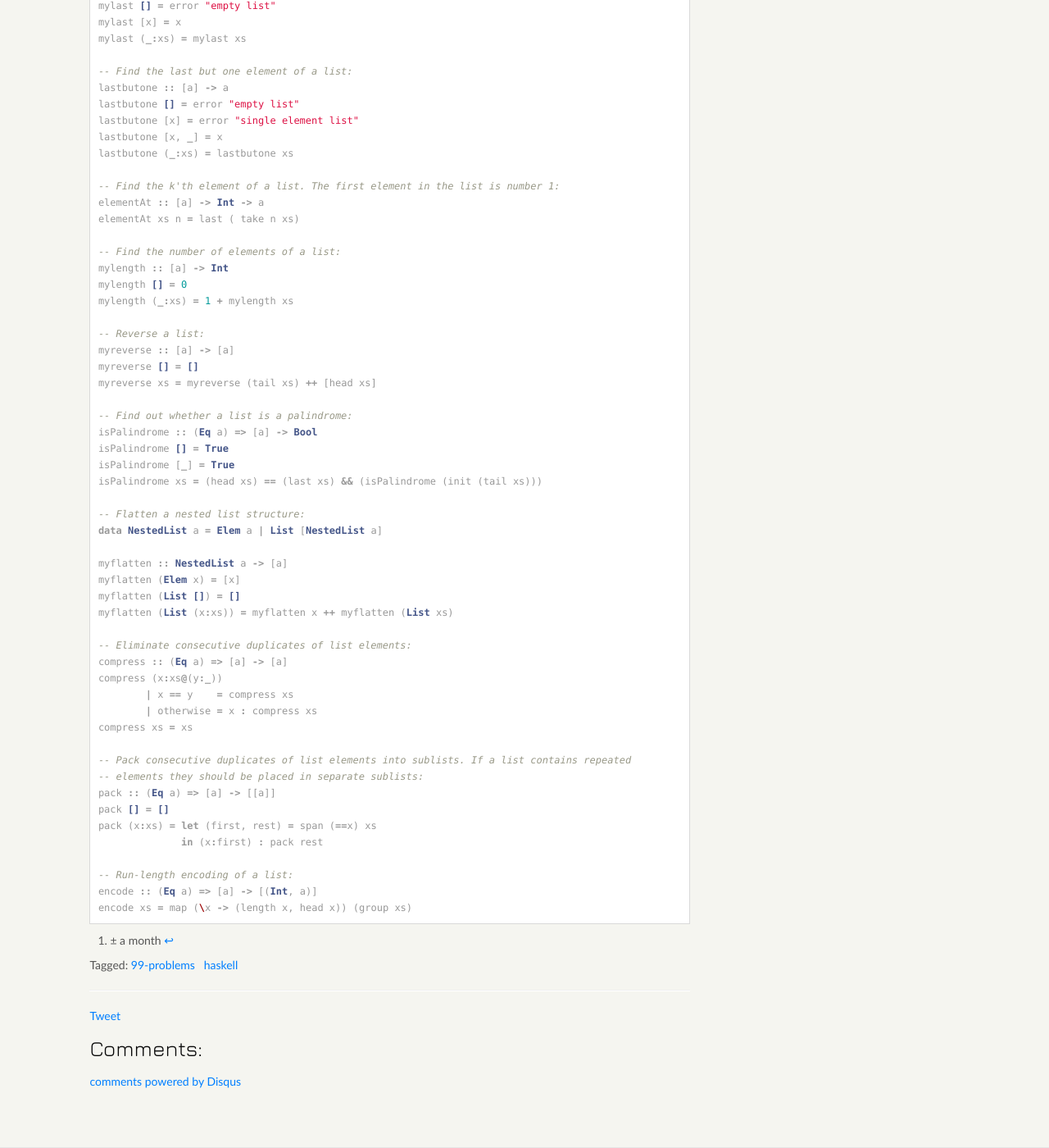
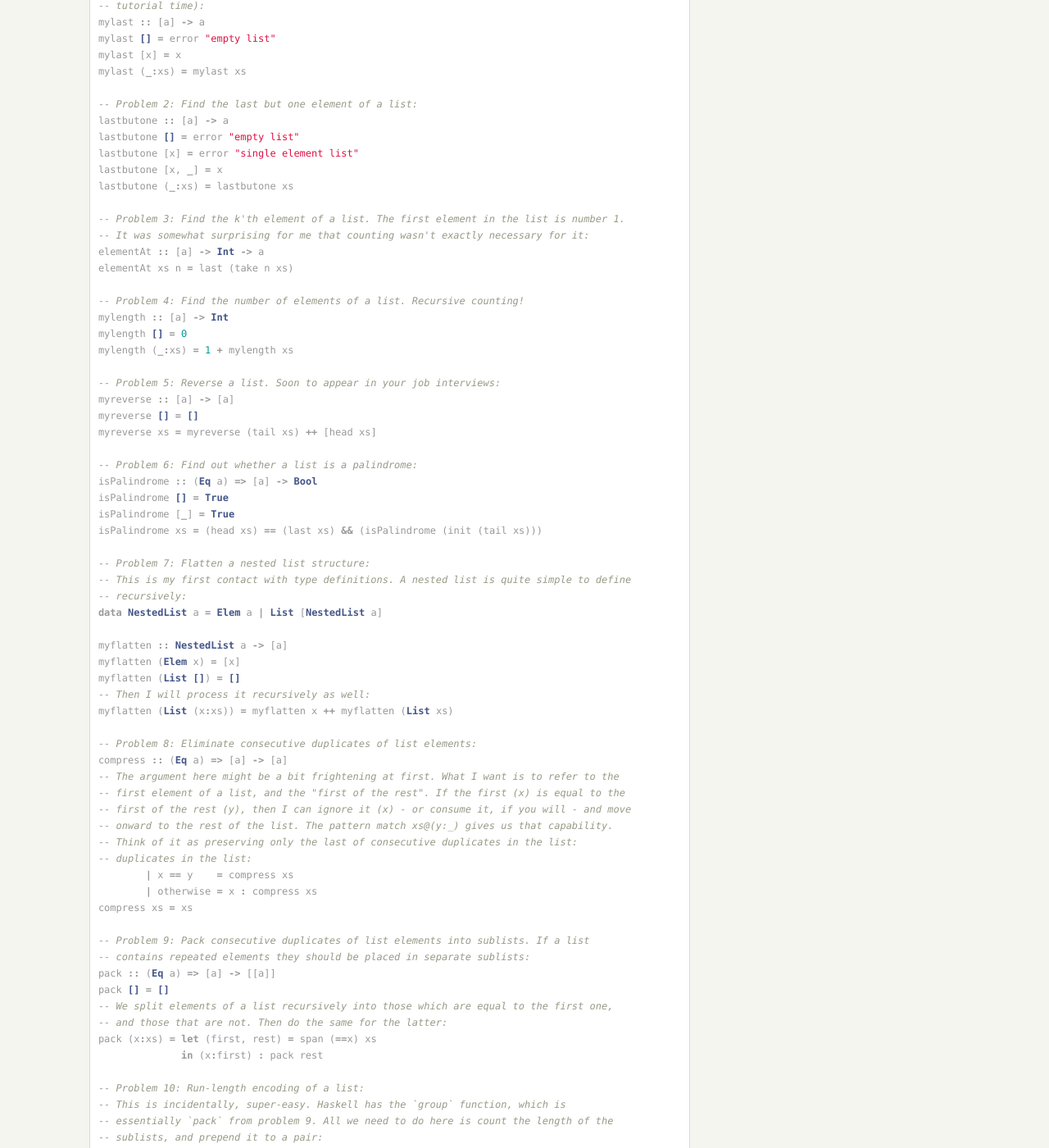
Before and after one commit to mfukar/mfukar.github.com, a Jekyll site: the page built from _posts/2015-07-24-haskell.md, in a window 1280 px wide and 1400 px high, scrolled down 336 px. Shown: the whole window at 82% size. Built offline with Jekyll 4.4.1, drawn with Linux system fonts in a browser that asks for light colours; some web fonts are replaced; Markdown is read by kramdown in place of the engine named in the settings; comment, search, counter and statistics services are not loaded; some of the changed text lies outside the part shown.

Commit message:
With comments

````diff
--- a/_posts/2015-07-24-haskell.md
+++ b/_posts/2015-07-24-haskell.md
@@ -18,62 +18,78 @@ a showstopper? Here we go with problems 1-10:
 
 ```haskell
 
--- Find the last element of a list:
+-- Problem 1: Find the last element of a list.
+-- First thought that came to mind was to recursively exhaust the list (from Erlang
+-- tutorial time):
 mylast :: [a] -> a
 mylast [] = error "empty list"
 mylast [x] = x
 mylast (_:xs) = mylast xs
 
--- Find the last but one element of a list:
+-- Problem 2: Find the last but one element of a list:
 lastbutone :: [a] -> a
 lastbutone [] = error "empty list"
 lastbutone [x] = error "single element list"
 lastbutone [x, _] = x
 lastbutone (_:xs) = lastbutone xs
 
--- Find the k'th element of a list. The first element in the list is number 1:
+-- Problem 3: Find the k'th element of a list. The first element in the list is number 1.
+-- It was somewhat surprising for me that counting wasn't exactly necessary for it:
 elementAt :: [a] -> Int -> a
-elementAt xs n = last ( take n xs)
+elementAt xs n = last (take n xs)
 
--- Find the number of elements of a list:
+-- Problem 4: Find the number of elements of a list. Recursive counting!
 mylength :: [a] -> Int
 mylength [] = 0
 mylength (_:xs) = 1 + mylength xs
 
--- Reverse a list:
+-- Problem 5: Reverse a list. Soon to appear in your job interviews:
 myreverse :: [a] -> [a]
 myreverse [] = []
 myreverse xs = myreverse (tail xs) ++ [head xs]
 
--- Find out whether a list is a palindrome:
+-- Problem 6: Find out whether a list is a palindrome:
 isPalindrome :: (Eq a) => [a] -> Bool
 isPalindrome [] = True
 isPalindrome [_] = True
 isPalindrome xs = (head xs) == (last xs) && (isPalindrome (init (tail xs)))
 
--- Flatten a nested list structure:
+-- Problem 7: Flatten a nested list structure:
+-- This is my first contact with type definitions. A nested list is quite simple to define
+-- recursively:
 data NestedList a = Elem a | List [NestedList a]
 
 myflatten :: NestedList a -> [a]
 myflatten (Elem x) = [x]
 myflatten (List []) = []
+-- Then I will process it recursively as well:
 myflatten (List (x:xs)) = myflatten x ++ myflatten (List xs)
 
--- Eliminate consecutive duplicates of list elements:
+-- Problem 8: Eliminate consecutive duplicates of list elements:
 compress :: (Eq a) => [a] -> [a]
-compress (x:xs@(y:_))
+-- The argument here might be a bit frightening at first. What I want is to refer to the
+-- first element of a list, and the "first of the rest". If the first (x) is equal to the
+-- first of the rest (y), then I can ignore it (x) - or consume it, if you will - and move
+-- onward to the rest of the list. The pattern match xs@(y:_) gives us that capability.
+-- Think of it as preserving only the last of consecutive duplicates in the list:
+-- duplicates in the list:
         | x == y    = compress xs
         | otherwise = x : compress xs
 compress xs = xs
 
--- Pack consecutive duplicates of list elements into sublists. If a list contains repeated
--- elements they should be placed in separate sublists:
+-- Problem 9: Pack consecutive duplicates of list elements into sublists. If a list
+-- contains repeated elements they should be placed in separate sublists:
 pack :: (Eq a) => [a] -> [[a]]
 pack [] = []
+-- We split elements of a list recursively into those which are equal to the first one,
+-- and those that are not. Then do the same for the latter:
 pack (x:xs) = let (first, rest) = span (==x) xs
               in (x:first) : pack rest
 
--- Run-length encoding of a list:
+-- Problem 10: Run-length encoding of a list:
+-- This is incidentally, super-easy. Haskell has the `group` function, which is
+-- essentially `pack` from problem 9. All we need to do here is count the length of the
+-- sublists, and prepend it to a pair:
 encode :: (Eq a) => [a] -> [(Int, a)]
 encode xs = map (\x -> (length x, head x)) (group xs)
 ```
````
